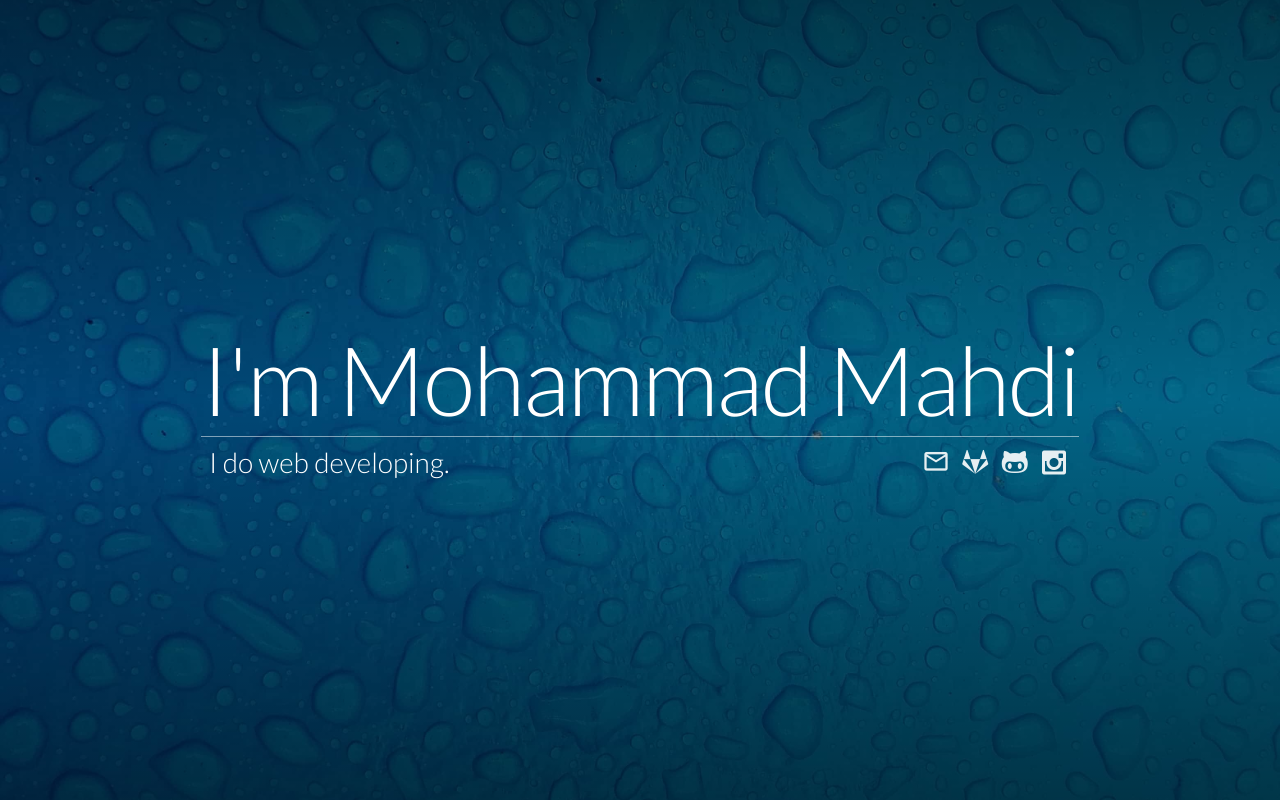
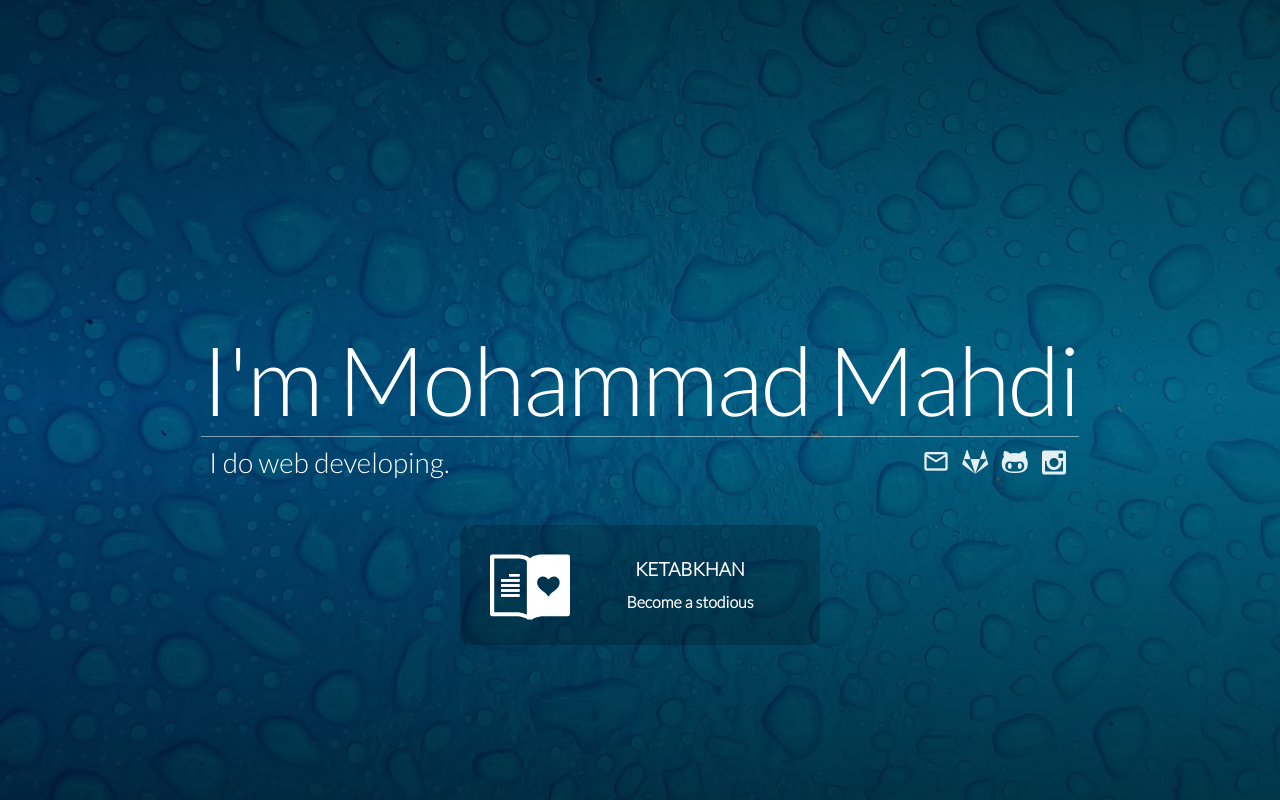
Before and after one commit to mmnaderi/mmnaderi.github.io, a plain HTML site: page index.html in a window 1280 px wide. Drawn offline with Linux system fonts and the light colour scheme; files whose address does not match are found by name.

Commit message:
Add Ketabkhan project link

```diff
--- a/index.html
+++ b/index.html
@@ -37,6 +37,11 @@
             </a>
           </div>
         </div>
+        <a href="http://ketabkhanplus.ir" class="project">
+          <img width="80px" height="80px" src="assets/ketabkhan-logo.svg" />
+          <h3>Ketabkhan</h3>
+          <h4>Become a stodious</h4>
+        </a>
       </div>
     </div>
   </body>
--- a/style.css
+++ b/style.css
@@ -114,6 +114,43 @@ body {
   font-size: 26px;
 }
 
+.project {
+  position: absolute;
+  left:50%;
+  display: block;
+  left: 0;
+  right: 0;
+  margin-left: auto;
+  margin-right: auto;
+  margin-top: 80px;
+  width: 300px;
+  background-color: rgba(0,0,0,0.2);
+  padding:20px 30px 20px;
+  border-radius: 10px;
+  color:#FFF;
+  text-decoration: none;
+  transition: background-color, 200ms;
+}
+.project img {
+  float: left;
+  margin-right: 20px;
+}
+.project h3 {
+  text-transform: uppercase;
+}
+.project h3, .project h4 {
+  margin: 15px 0 15px;
+  line-height: 1;
+}
+a.project:hover {
+  background-color: rgba(0,0,0,0.3);
+  transition: background-color, 200ms;
+}
+a.project:focus {
+  background-color: rgba(0,0,0,0.4);
+  transition: background-color, 200ms;
+}
+
 
 /*#######################################
 #### overwrite on Hint (css tooltip) ####
```
Also changed, not shown: assets/ketabkhan-logo.svg (added).
